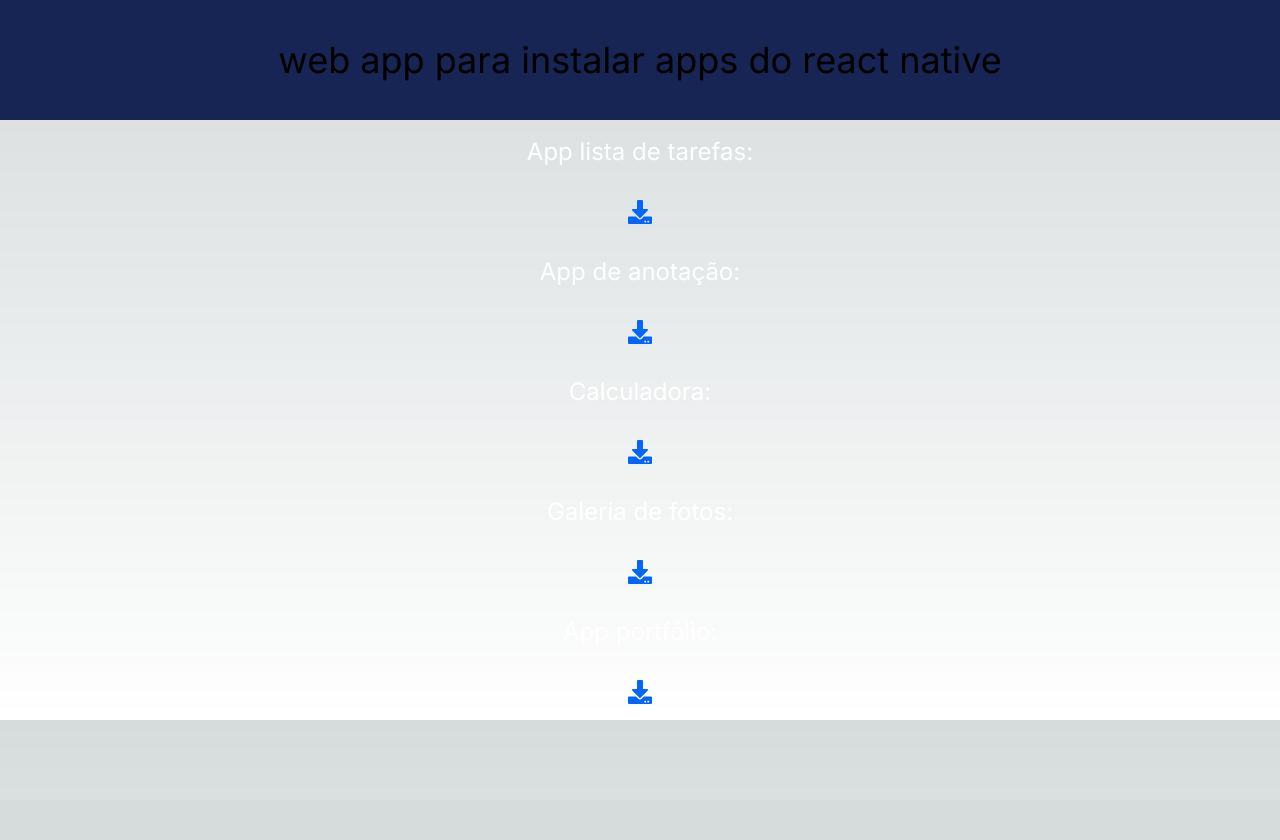
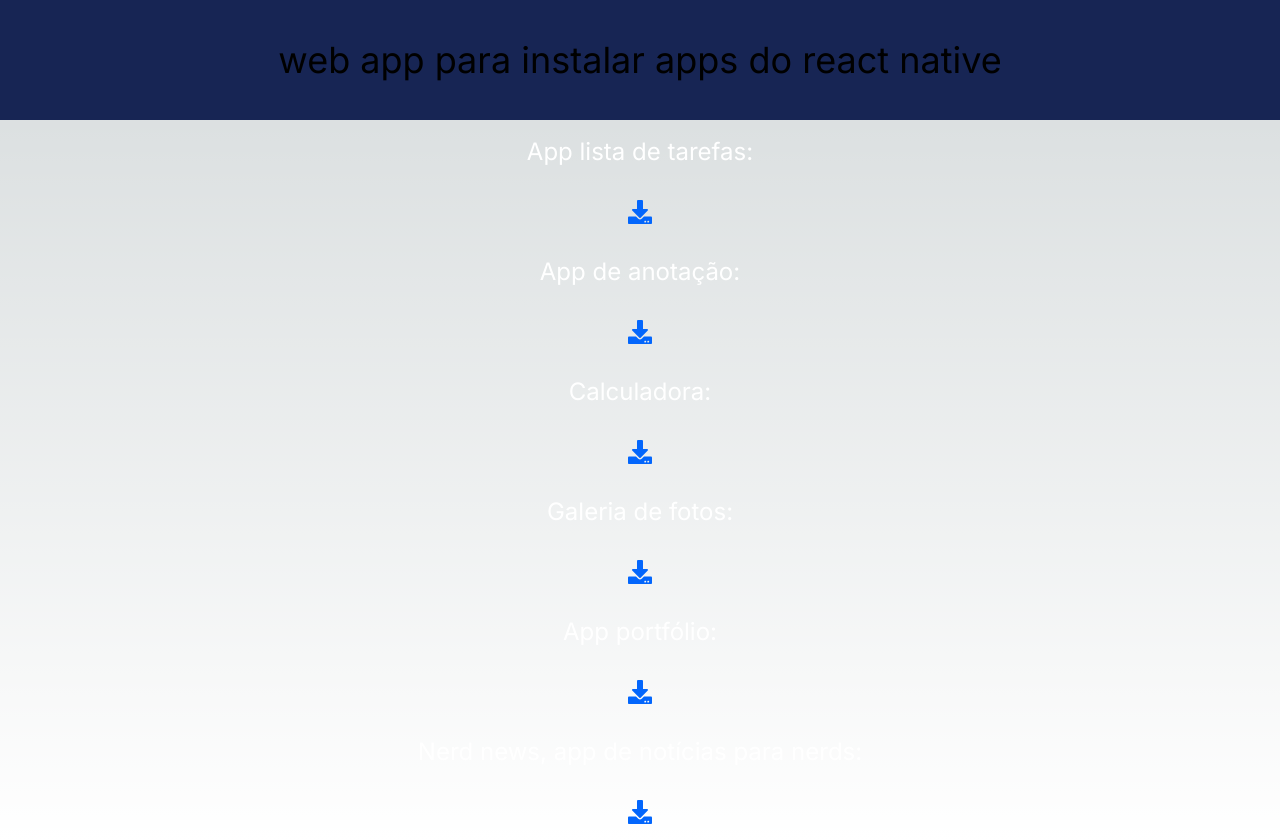
Before and after one commit to peterson337/Site-para-instalar-app-react-native, a Next.js app: page / in a window 1280 px wide. Before the commit the page ends 800 px from the top, so only its background shows below. Built offline with nearby package versions, Linux system fonts and the light colour scheme.

Commit message:
Projeto finalizado

```diff
--- a/src/app/page.tsx
+++ b/src/app/page.tsx
@@ -36,6 +36,12 @@
        link="https://expo.dev/artifacts/eas/pVBrucEi3rJdd9FWPdv66T.apk"
         />
 
+      <Div
+       p="Nerd news, app de notícias para nerds:"
+       link="https://expo.dev/artifacts/eas/ruzMdjAapAGbHEdMXMqvxW.apk"
+        />
+
+
     </main>
   )
 }
```
